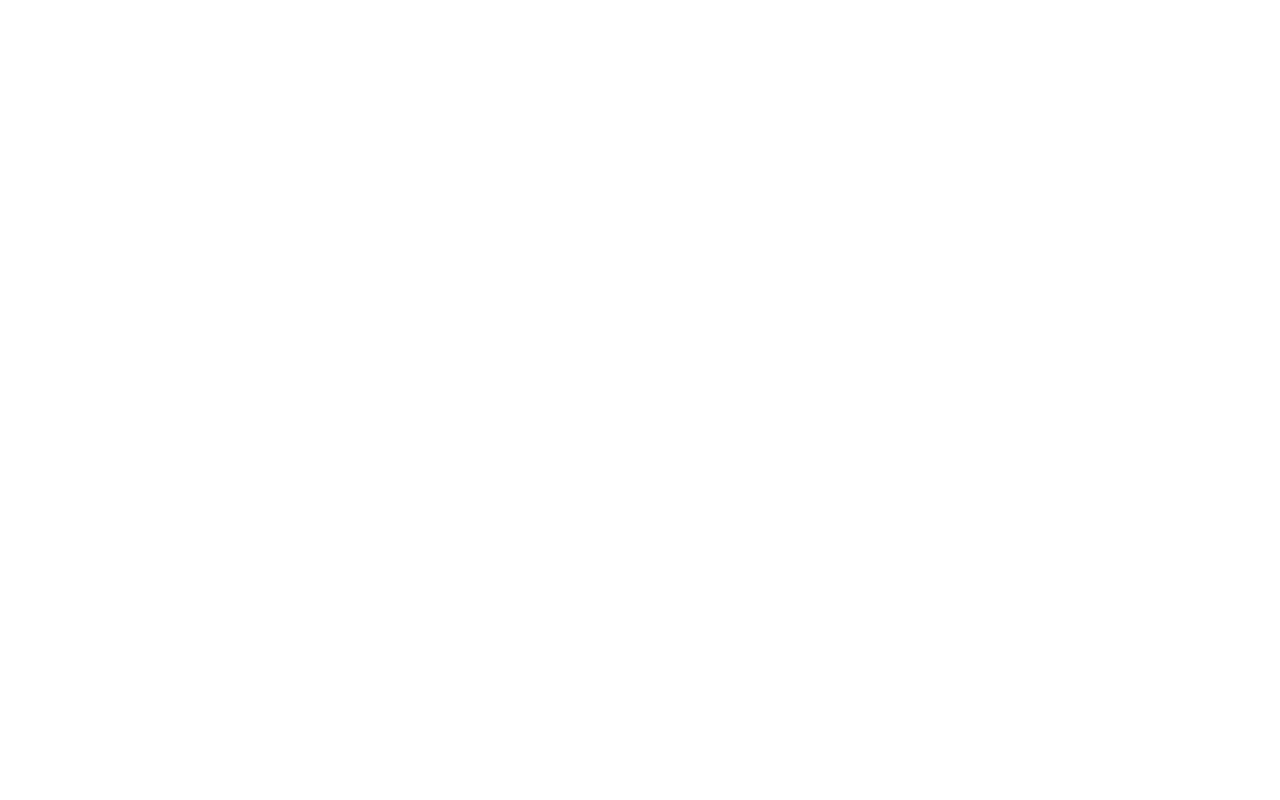
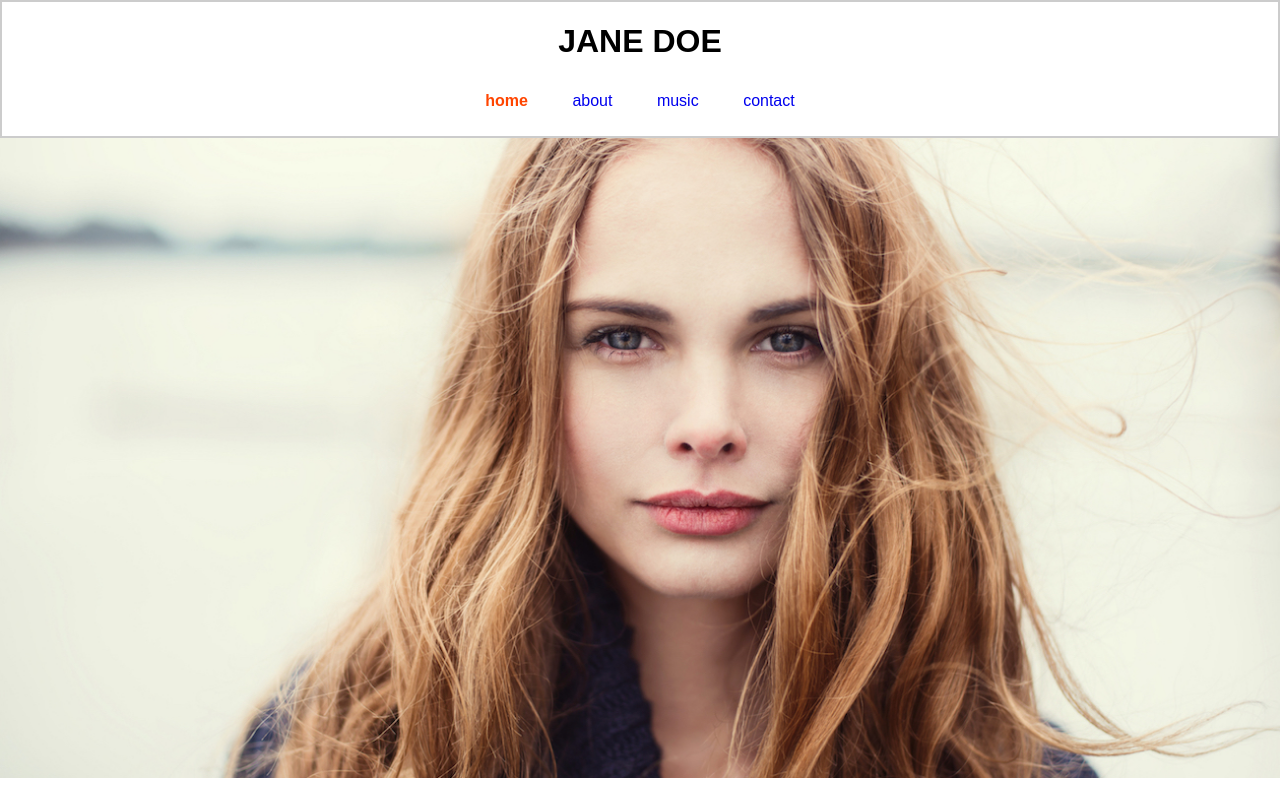
Before and after one commit to alfk7/jane_doe-html-css, a plain HTML site: page index.html in a window 1280 px wide. Drawn offline with Linux system fonts and the light colour scheme.

Commit message:
header e imagem no index

```diff
--- a/css/style.css
+++ b/css/style.css
@@ -1 +1,42 @@
 @import url('https://fonts.googleapis.com/css?family=Raleway:400,700&display=swap');
+
+*{
+    box-sizing: border-box;
+}
+body{
+    font-family: "Haleway", sans-serif;
+    margin: 0;
+    padding: 0;
+}
+header{
+    text-align: center;
+    border: 2px solid #ccc;
+    /* position: fixed; */
+    width: 100%;
+}
+nav ul {
+    list-style:none;
+    padding-left: 0px;
+}
+nav li{
+    display: inline-block;
+    padding: 10px 20px;
+}
+nav li a{
+    text-decoration: none;
+}
+nav li a.active{
+    font-weight: 700;
+    color: orangered;
+}
+h1{
+    text-transform: uppercase;
+}
+section#banner{
+    background-image: url("../img/jane.jpg");
+    width:100%;
+    height: 80vh;
+    background-repeat: no-repeat;
+    background-position: center;
+    background-size: cover;
+}
--- a/index.html
+++ b/index.html
@@ -3,10 +3,26 @@
 <head>
     <meta charset="UTF-8">
     <meta name="viewport" content="width=device-width, initial-scale=1.0">
-    <title>Jane Doe</title>
-    <link rel="stylesheet" href="/css/style.css">
+    <title>Jane Doe - Home</title>
+    <link rel="stylesheet" href="css/style.css">
 </head>
 <body>
+    <header>
+        <h1>Jane Doe</h1>
+        <nav>
+            <ul>
+               <li><a class="active" href="index.html">home</a></li>
+                <li><a href="about.html">about</a></li>
+                <li><a href="music.html">music</a></li>
+                <li><a href="contact.html">contact</a></li>
+           </ul>
+        </nav>
+    </header>
+    <main>
+        <section id=banner></section>
+        <!-- <section id=concept></section> -->
+    </main>
+
 
 </body>
 </html>
```
Also changed, not shown: about.html (+23 -0 lines), contact.html (+23 -0 lines), music.html (+23 -0 lines).
